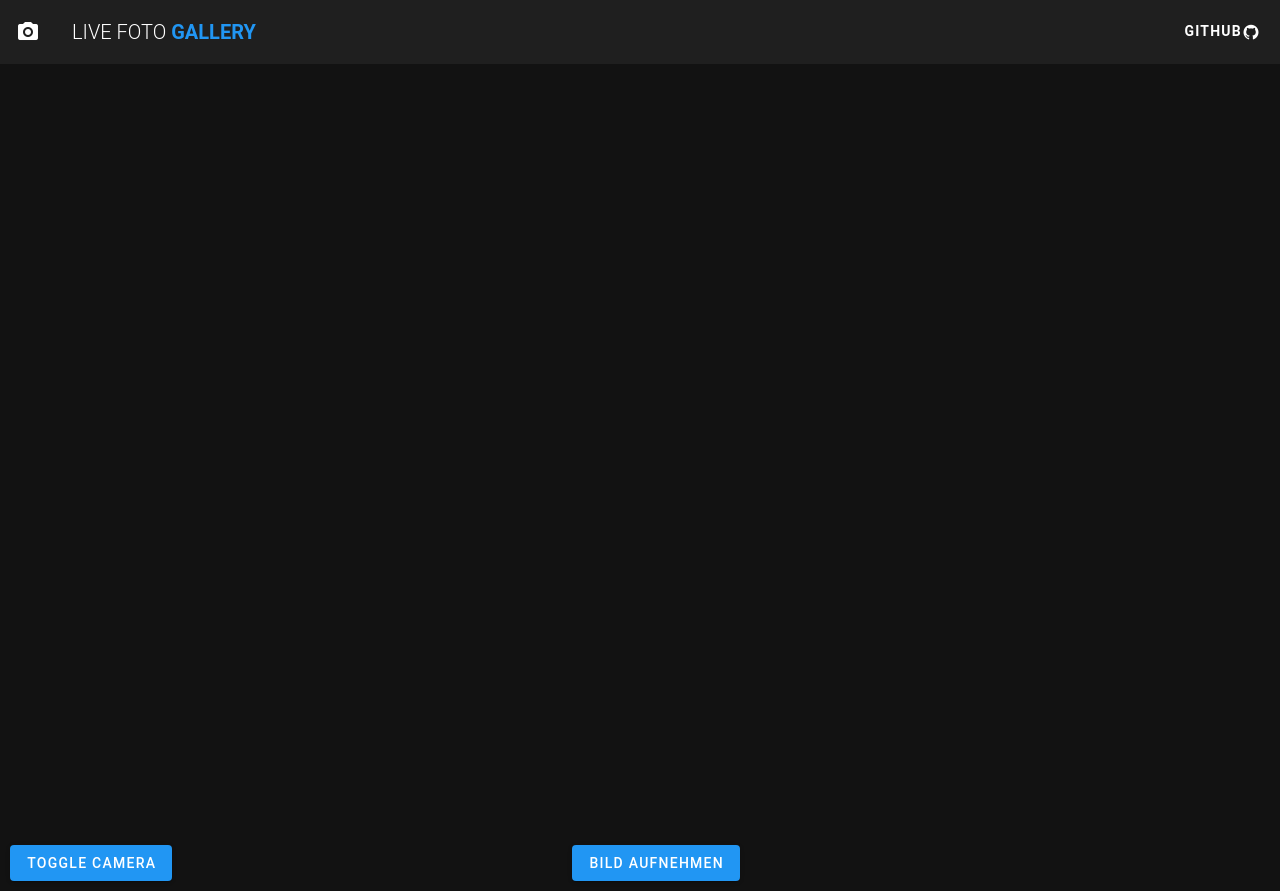
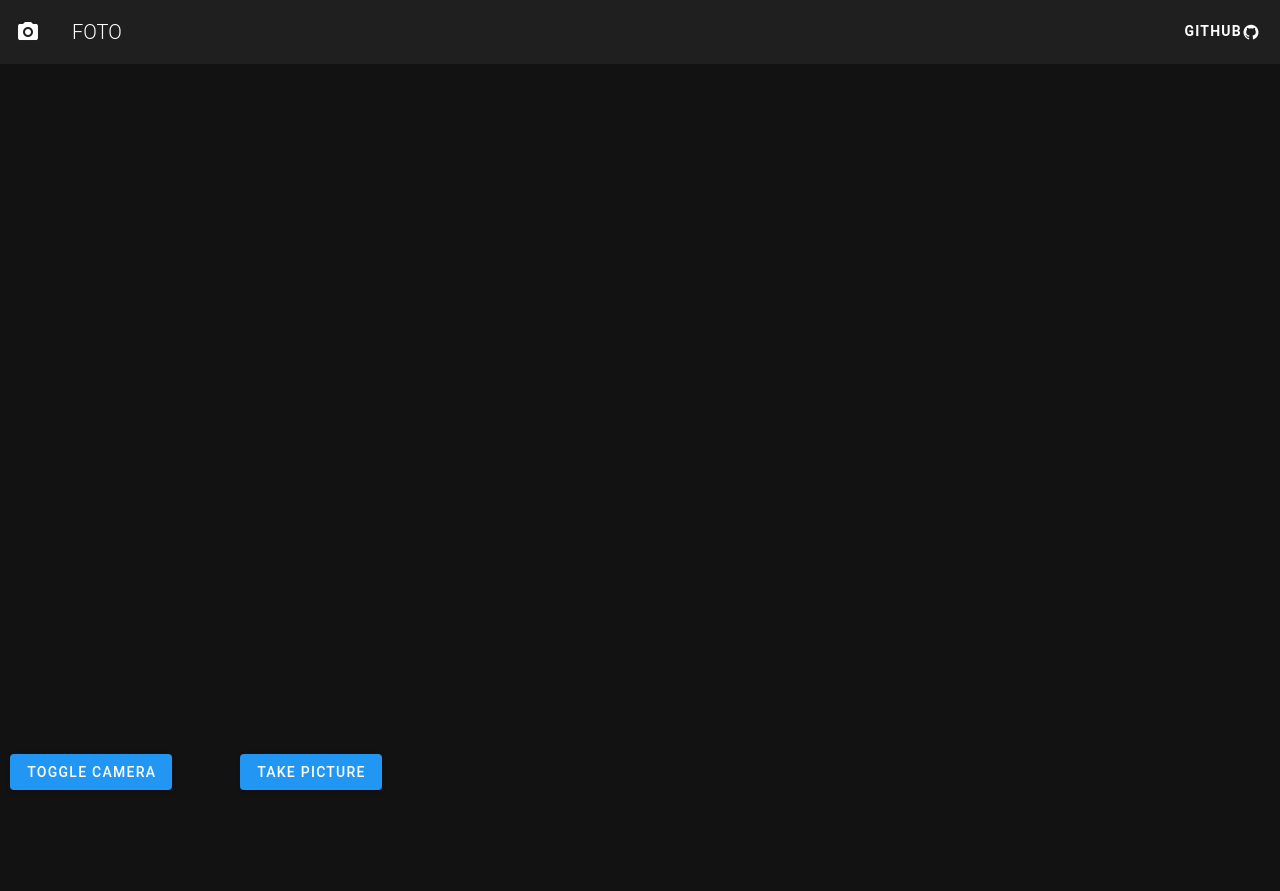
Before and after one commit to flo2274/cc-projekt-1, a Vue app in the folder cc-project-1/: page / in a window 1280 px wide. After the commit the page ends 855 px from the top, so only its background shows below. Built offline with nearby package versions, Linux system fonts and the light colour scheme.

Commit message:
Adjust buttons for mobile view

```diff
--- a/cc-project-1/src/App.vue
+++ b/cc-project-1/src/App.vue
@@ -9,11 +9,11 @@
       />
 
       <SlidingGallery :images="capturedImages" />
-      <v-btn color="primary" @click="toggleCamera" class="buttonStartCamera"
+      <v-btn color="primary" @click="toggleCamera" class="buttonToggleCamera"
         >Toggle Camera</v-btn
       >
       <v-btn color="primary" @click="takeAPicture" class="buttonCaptureImage"
-        >Bild aufnehmen</v-btn
+        >Take Picture</v-btn
       >
     </v-main>
   </v-app>
@@ -49,3 +49,16 @@ export default {
   },
 };
 </script>
+
+<style>
+.buttonToggleCamera {
+  position: fixed;
+  bottom: 10px;
+  left: 10px;
+}
+.buttonCaptureImage {
+  position: fixed;
+  bottom: 10px;
+  left: 240px;
+}
+</style>
--- a/cc-project-1/src/components/Navbar.vue
+++ b/cc-project-1/src/components/Navbar.vue
@@ -5,8 +5,9 @@
         <v-icon>mdi mdi-camera</v-icon>
       </v-app-bar-nav-icon>
       <v-toolbar-title class="text-uppercase">
-        <span class="font-weight-light">Live Foto</span>
-        <span class="font-weight-bold text-primary title"> Gallery </span>
+        <span class="font-weight-light">Foto</span>
+
+        <!-- <span class="font-weight-bold text-primary title"> Gallery </span> -->
       </v-toolbar-title>
       <v-spacer></v-spacer>
       <v-btn>
--- a/cc-project-1/src/components/SlidingGallery.vue
+++ b/cc-project-1/src/components/SlidingGallery.vue
@@ -2,7 +2,7 @@
   <v-container fluid>
     <div class="image-container">
       <img
-        v-for="(imageDataURL, index) in lastTenImages"
+        v-for="(imageDataURL, index) in displayedImages"
         :key="index"
         :src="imageDataURL"
         alt="Aufgenommenes Bild"
@@ -21,8 +21,9 @@ export default {
     },
   },
   computed: {
-    lastTenImages() {
-      return this.images.slice(-12); // Begrenze die Anzahl der angezeigten Bilder auf die letzten 10
+    displayedImages() {
+      const startIndex = Math.max(0, this.images.length - 12); // Index des ersten Bildes, das angezeigt werden soll
+      return this.images.slice(startIndex); // Begrenze die angezeigten Bilder auf die letzten 12
     },
   },
 };
```
